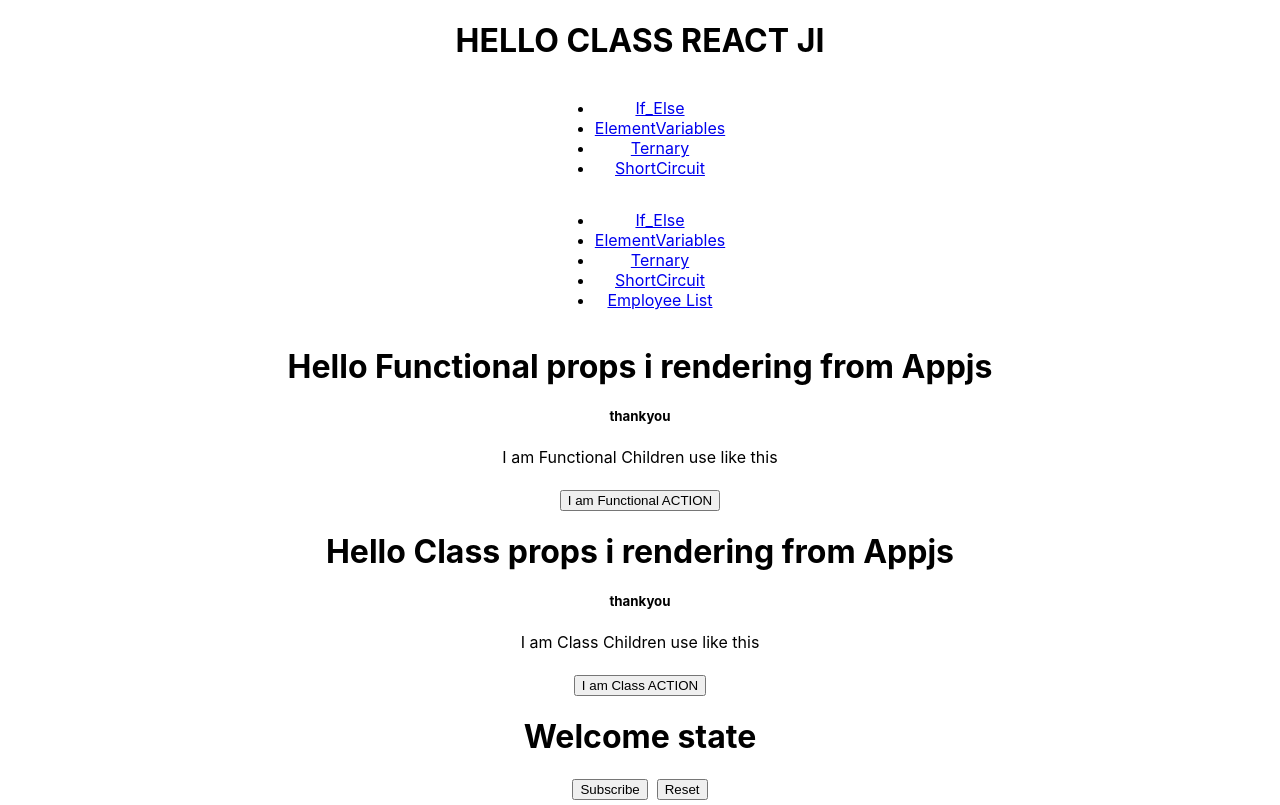
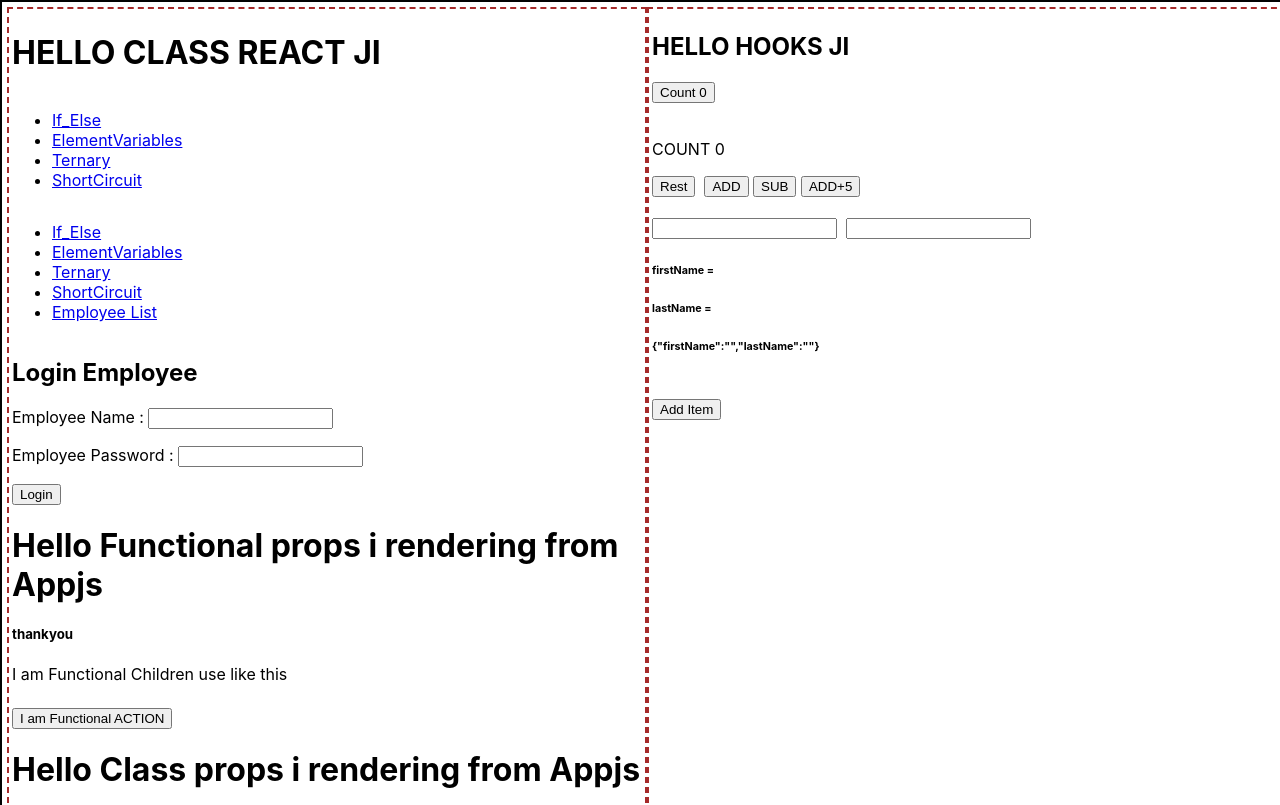
Before and after one commit to sanjay-personal/reactjs, a React (Create React App) app: page / in a window 1280 px wide. Shown: the top 805 px of the page. Built offline with nearby package versions, Linux system fonts and the light colour scheme.

Commit message:
HOOKS CONCEPT

```diff
--- a/src/App.css
+++ b/src/App.css
@@ -1,7 +1,19 @@
 .App {
-  text-align: center;
+  /* text-align: center; */
+  /* width: 50%; */
+  border: 2px solid;
+  padding: 5px;
+  width: 100%;
+  display: flex;
+
 }
+.column {
+  /* float: left; */
+  width: 50%;
+  border: 2px dashed brown;
+  padding: 3px;
 
+}
 .App-logo {
   height: 40vmin;
   pointer-events: none;
--- a/src/App.js
+++ b/src/App.js
@@ -25,14 +25,21 @@ import MyRouting from './components/MyRouting';
 import RLINK from './components/RLINK';
 import RNavLink from './components/RNavLink';
 import PageNotFound from './components/PageNotFound';
+import Login from './components/Login';
+import HookCounter from './components/Hooks/components/HookCounter';
+import HookCounter2 from './components/Hooks/components/HookCounter2';
+import HookCounter3 from './components/Hooks/components/HookCounter3';
+import HookCounter4 from './components/Hooks/components/HookCounter4';
 
 function App() {
   return (
     <div className="App">
+      <div className="column">
         <MyRouting />
 
         <RLINK />
         <RNavLink />
+        <Login />
         {/* <PageNotFound /> */}
 
 
@@ -46,8 +53,8 @@ function App() {
         <PropsC name="Hello Class props i rendering from Appjs" greeting="thankyou" />
         <PropsC>I am Class Children use like this</PropsC>
         <PropsC> <button>I am Class ACTION</button> </PropsC>
-     <StateC/>
-     <SetstateC pluseFive = "5" />
+        <StateC />
+        <SetstateC pluseFive="5" />
         <br></br>
         <EventsF />
         <br></br>
@@ -77,6 +84,19 @@ function App() {
         <LifeCycleA />
         <Fragments />
       </div>
+      <div className="column">
+        <h2>HELLO HOOKS JI</h2>
+        <HookCounter />
+        <br></br>
+        <HookCounter2 />
+        <br></br>
+        <HookCounter3 />
+
+        <br></br>
+        <HookCounter4 />
+
+      </div>
+    </div>
 
   );
 }
--- /dev/null
+++ b/src/components/Hooks/components/HookCounter.js
@@ -0,0 +1,10 @@
+import React, { useState } from 'react'
+
+export default function HookCounter() {
+   const [count, setCount] = useState(0)
+    return (
+        <div>
+            <button onClick={() => setCount(count + 1)}>Count {count}</button>
+        </div>
+    )
+}
--- /dev/null
+++ b/src/components/Hooks/components/HookCounter2.js
@@ -0,0 +1,22 @@
+import React, { useState } from 'react'
+
+export default function HookCounter2() {
+    let initialCount = 0
+   let [count, setCount] = useState(initialCount);
+   let fivetimes = ()=>{
+        for(var i=0;i<5;i++) {
+            setCount(prevC=>prevC+1);
+        }
+    }
+    return (
+        <div>
+            <p>COUNT {count}</p>
+            <button onClick={() => setCount(initialCount)}>Rest</button> &nbsp;
+            <button onClick={() => setCount(prevC=>prevC+1)}>ADD</button>&nbsp;
+            <button onClick={() => setCount(prevC=>prevC-1)}>SUB</button>&nbsp;
+            <button onClick={fivetimes}>ADD+5</button>
+
+
+        </div>
+    )
+}
--- /dev/null
+++ b/src/components/Hooks/components/HookCounter3.js
@@ -0,0 +1,14 @@
+import React, { useState } from 'react'
+
+export default function HookCounter3() {
+    let [name, setName] = useState({ firstName: '', lastName: '' });
+    return (
+        <div>
+            <input type="text" value={name.firstName} onChange={e => setName({...name, firstName: e.target.value })} />  &nbsp;
+          <input type="text" value={name.lastName} onChange={e => setName({...name, lastName: e.target.value })} />  &nbsp;
+          <h6>  firstName = {name.firstName}</h6>
+            <h6> lastName = {name.lastName}</h6>
+            <h6>{JSON.stringify(name)}</h6>
+        </div>
+    )
+}
--- /dev/null
+++ b/src/components/Hooks/components/HookCounter4.js
@@ -0,0 +1,18 @@
+import React, { useState } from 'react'
+
+export default function HookCounter4() {
+    let [items, setItem] = useState([]);
+    let addItem = ()=>{
+        setItem([...items,{id:items.length,value:"Item"+items.length}]);
+    }
+
+    return (
+        <div>
+            <button onClick={addItem}>Add Item</button> &nbsp;
+
+            <ul>
+                {items.map(item => <li key={item.id} >{item.value}</li>)}
+            </ul>
+        </div>
+    )
+}
--- /dev/null
+++ b/src/components/Login.js
@@ -0,0 +1,60 @@
+import React, { Component } from 'react'
+
+class Login extends Component {
+    constructor(props) {
+        super(props)
+
+        this.state = {
+            Name: '',
+            Password: '',
+
+
+        }
+    }
+
+    // componentDidMount() {
+    //     axios.get('http://dummy.restapiexample.com/api/v1/employee/' + this.props.match.params.id).then(resp => {
+    //         console.log("AXIOSss", resp)
+    //         this.setState({ Id: resp.data.data.id, Name: resp.data.data.employee_name, Age: resp.data.data.employee_age, Salary: resp.data.data.employee_salary })
+    //     })
+    //         .catch(error => {
+    //             console.log("erooorrrr", error)
+    //         })
+    // }
+
+    changeEmployeeData=(e)=>{
+        this.setState({ [e.target.name]: e.target.value })
+
+    }
+    Login = (props)=>{
+        console.log("this.state.Name",this.state)
+
+        if(this.state.Name === 'vijaya') {
+        } else {
+            alert("Invalid username and password plz enter vijaya for both username nd password")
+        }
+    }
+
+    render() {
+        const { Name, Password} = this.state
+
+        return (
+            <div>
+                <h2>Login Employee</h2>
+
+                <p>
+                    <label>Employee Name : <input type="text" name="Name"
+                        value={Name} onChange={this.changeEmployeeData}></input></label>
+                </p>
+                <p>
+                    <label>Employee Password : <input type="text" name="Password"
+                        value={Password} onChange={this.changeEmployeeData}></input></label>
+                </p>
+
+                <button onClick={this.Login}>Login</button>
+            </div>
+        )
+    }
+}
+
+export default Login
```
Also changed, not shown: src/components/Carrer.js (added, +13 -0 lines), src/components/Home.js (added, +13 -0 lines), src/components/MiniApp.js (added, +13 -0 lines), 1 other file (tests, documents, lock files or other folders). Lines whose indentation alone changed are shown as unchanged.
